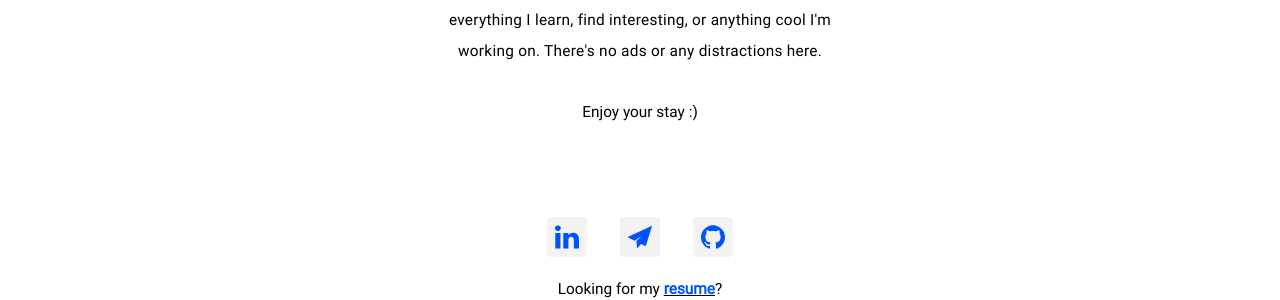
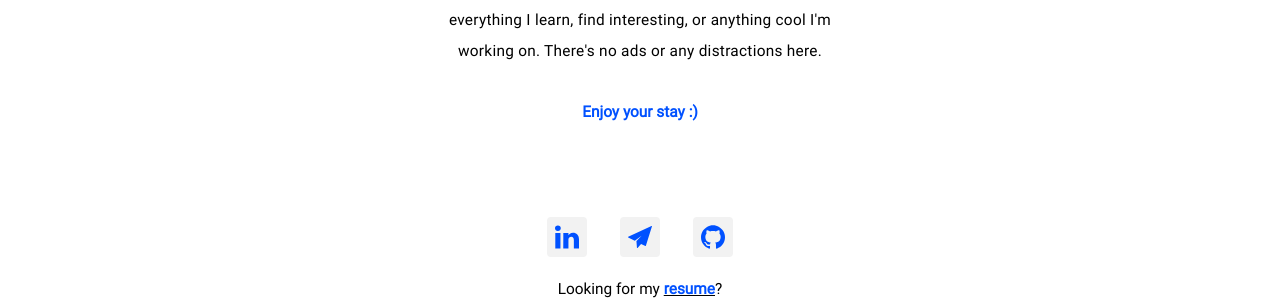
Before and after one commit to ShabazBadshah/shabazbadshah.com, a Jekyll site: the page built from index.html, in a window 1280 px wide. Shown: the part 606-906 px from the top of the page. Built offline with Jekyll 4.4.1, drawn with Linux system fonts in a browser that asks for light colours.

Commit message:
Sign-off is now bolded and uses site theme color

```diff
--- a/assets/css/main.css
+++ b/assets/css/main.css
@@ -3385,7 +3385,9 @@ a#resume-link {
   border: 1px solid #0051ff; }
 
 p#sign-off {
-  margin: 10px; }
+  margin: 10px;
+  color: #0051ff;
+  font-weight: bold; }
 
 #social-media-links-wrapper {
   margin-top: 80px; }
--- a/assets/css/pages/about.sass
+++ b/assets/css/pages/about.sass
@@ -32,6 +32,8 @@ a#resume-link
 
 p#sign-off
   margin: 10px
+  color: $site-theme-color
+  font-weight: bold
 
 #social-media-links-wrapper
   margin-top: 80px
```
